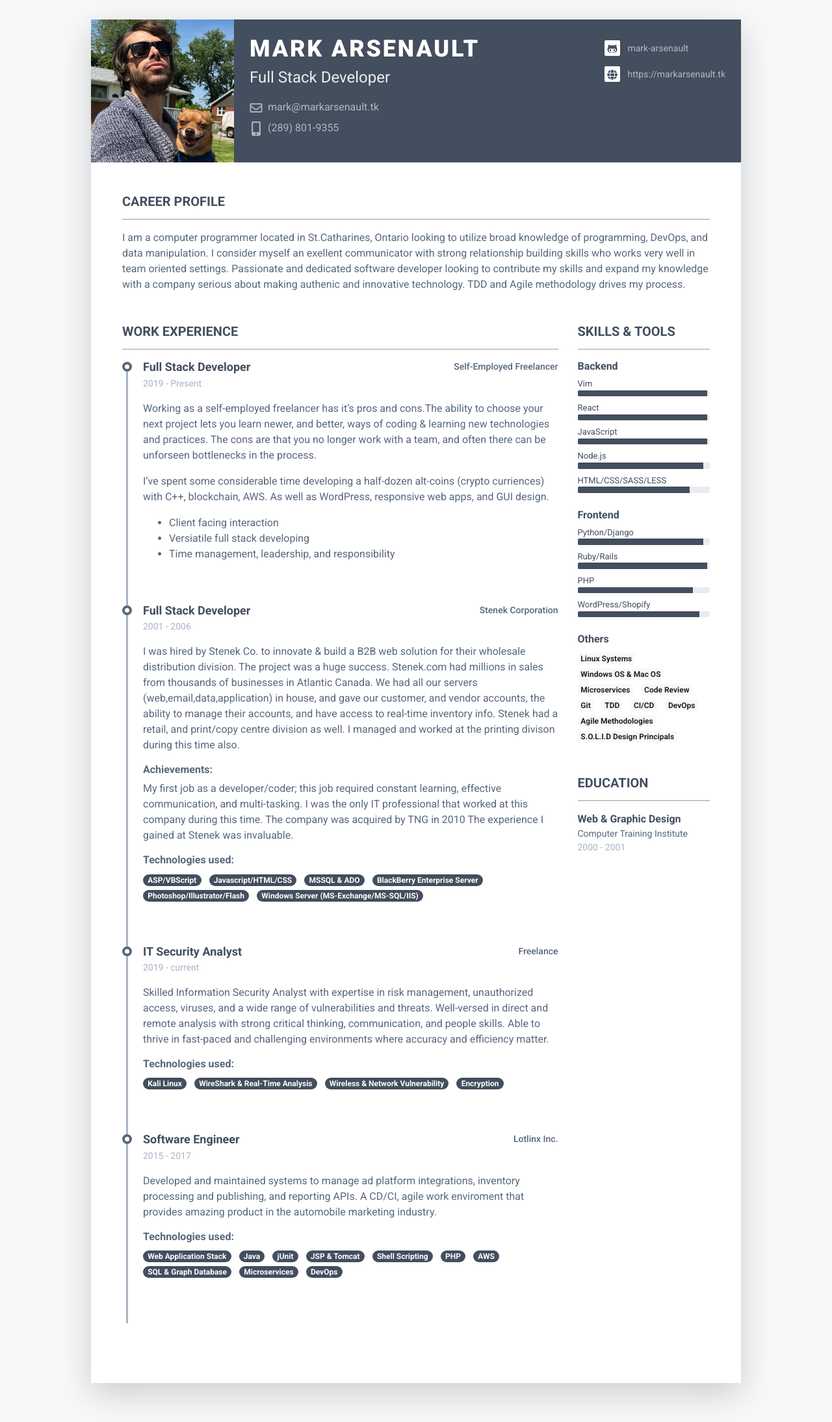
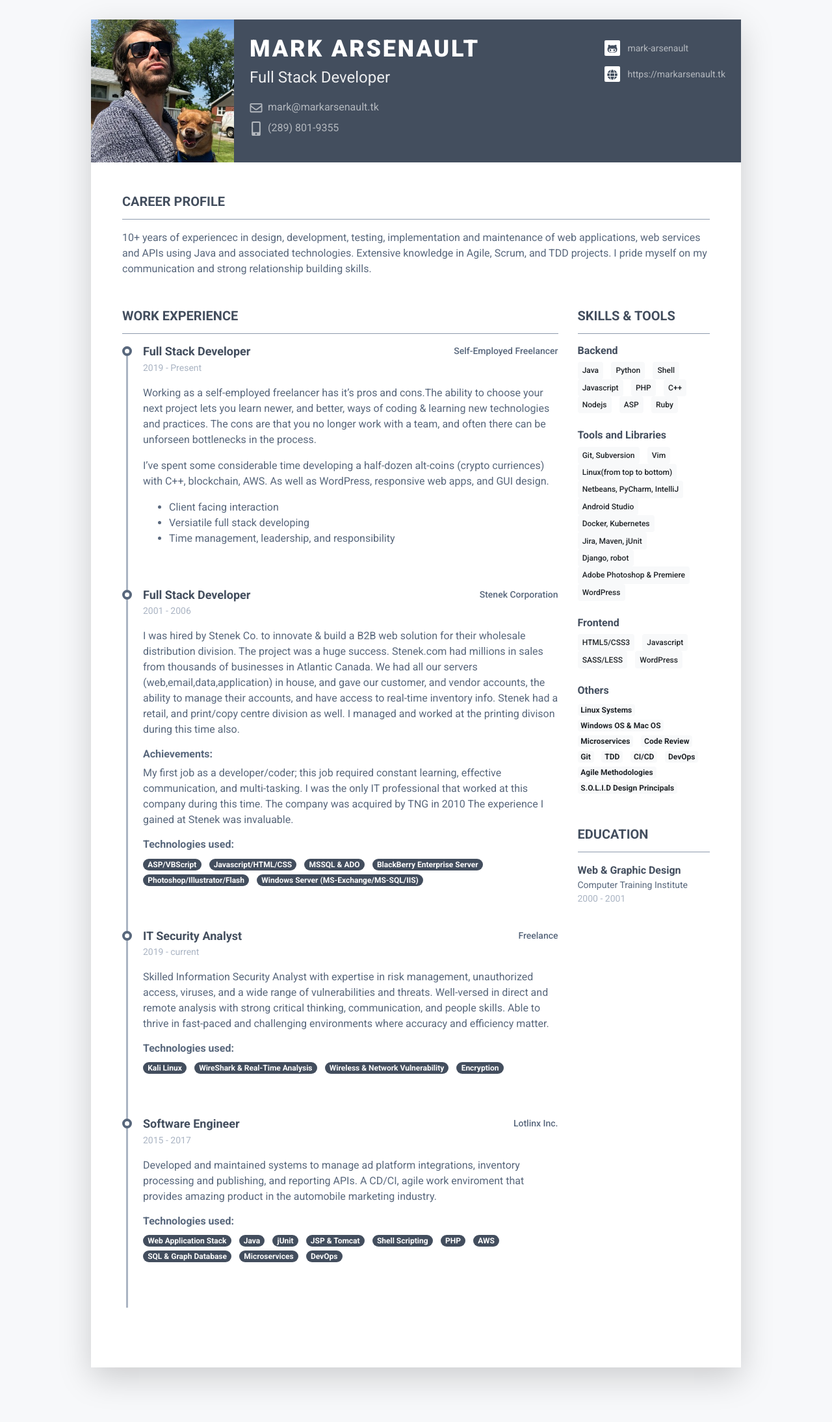
Before and after one commit to mark-arsenault/mark-arsenault.github.io, a Jekyll site: the page built from index.markdown, in a window 1280 px wide. Shown: the whole page at 65% size. Built offline with Jekyll 4.4.1, drawn with Linux system fonts in a browser that asks for light colours; nearby versions of some CDN libraries; after the commit the page ends 2165 px from its top, so only the background shows below that.

Commit message:
Altered skills column, added & removed skills modified SASS for badge and edited _layouts for different display of skills

```diff
--- a/_data/data.yml
+++ b/_data/data.yml
@@ -30,19 +30,14 @@ interests:
     link:
   - name: Astrophotography
     link:
-  - name: Security
+  - name: Pentesting
     link:
 
 summary: |
-  I am a computer programmer located in St.Catharines, Ontario looking to
-  utilize broad knowledge of programming, DevOps, and data manipulation. I consider
-  myself an exellent communicator with strong relationship building skills who works
-  very well in team oriented settings.
-
-  Passionate and dedicated software developer looking to contribute my skills
-  and expand my knowledge with a company serious about making authenic and innovative
-  technology. TDD and Agile methodology drives my process.
-
+  10+ years of experiencec in design, development, testing, implementation and maintenance
+  of web applications, web services and APIs using Java and associated technologies.
+  Extensive knowledge in Agile, Scrum, and TDD projects. I pride myself on my communication
+  and strong relationship building skills.
 education:
   - degree: Web & Graphic Design
     university: Computer Training Institute
@@ -201,26 +196,33 @@ publications:
 skills:
   - category: Backend
     tools:
+      - name: Java
+      - name: Python
+      - name: Shell
+      - name: Javascript
+      - name: PHP
+      - name: C++
+      - name: Nodejs
+      - name: ASP
+      - name: Ruby
+  - category: Tools and Libraries
+    tools:
+      - name: Git, Subversion
       - name: Vim
-        level: 98%
-      - name: React
-        level: 98%
-      - name: JavaScript
-        level: 98%
-      - name: Node.js
-        level: 95%
-      - name: HTML/CSS/SASS/LESS
-        level: 85%
+      - name: Linux(from top to bottom)
+      - name: Netbeans, PyCharm, IntelliJ
+      - name: Android Studio
+      - name: Docker, Kubernetes
+      - name: Jira, Maven, jUnit
+      - name: Django, robot
+      - name: Adobe Photoshop & Premiere
+      - name: WordPress
   - category: Frontend
     tools:
-      - name: Python/Django
-        level: 95%
-      - name: Ruby/Rails
-        level: 98%
-      - name: PHP
-        level: 87%
-      - name: WordPress/Shopify
-        level: 92%
+      - name: HTML5/CSS3
+      - name: Javascript
+      - name: SASS/LESS
+      - name: WordPress
   - category: others
     tools:
       - Linux Systems
--- a/_includes/skills.html
+++ b/_includes/skills.html
@@ -9,14 +9,7 @@
             <h4 class="resume-skills-cat font-weight-bold">{{ skill.category }}</h4>
             <ul class="list-unstyled mb-4">
                 {% for tool in skill.tools %}
-                <li class="mb-2">
-                    <div class="resume-skill-name">{{ tool.name }}</div>
-                    <div class="progress resume-progress">
-                        <div class="progress-bar theme-progress-bar-dark" role="progressbar"
-                            style="width: {{ tool.level }}" aria-valuenow="25" aria-valuemin="0"
-                            aria-valuemax="100"></div>
-                    </div>
-                </li>
+                        <li class="list-inline-item"><span class="skillbadge badge-light">{{ tool.name }}</span></li>
                 {% endfor %}
             </ul>
         </div>
--- a/_sass/_base.scss
+++ b/_sass/_base.scss
@@ -182,7 +182,7 @@ a.theme-btn-on-bg,
 }
 
 .resume-skill-name {
-    font-size: 0.8125rem;
+    font-size: 0.905rem;
     color: $theme-text-color-primary;
 }
 
--- a/_sass/bootstrap/scss/_badge.scss
+++ b/_sass/bootstrap/scss/_badge.scss
@@ -20,6 +20,23 @@
   }
 }
 
+.skillbadge {
+  display: inline-block;
+  padding: 0.6em 0.6em;
+  font-size: $badge-font-size;
+  font-weight: 500;
+  line-height: 1;
+  text-align: center;
+  white-space: nowrap;
+  vertical-align: baseline;
+  @include border-radius($badge-border-radius);
+
+  // Empty badges collapse automatically
+  &:empty {
+    display: none;
+  }
+
+}
 // Quick fix for badges in buttons
 .btn .badge {
   position: relative;
```
Also changed, not shown: 6 other files.
